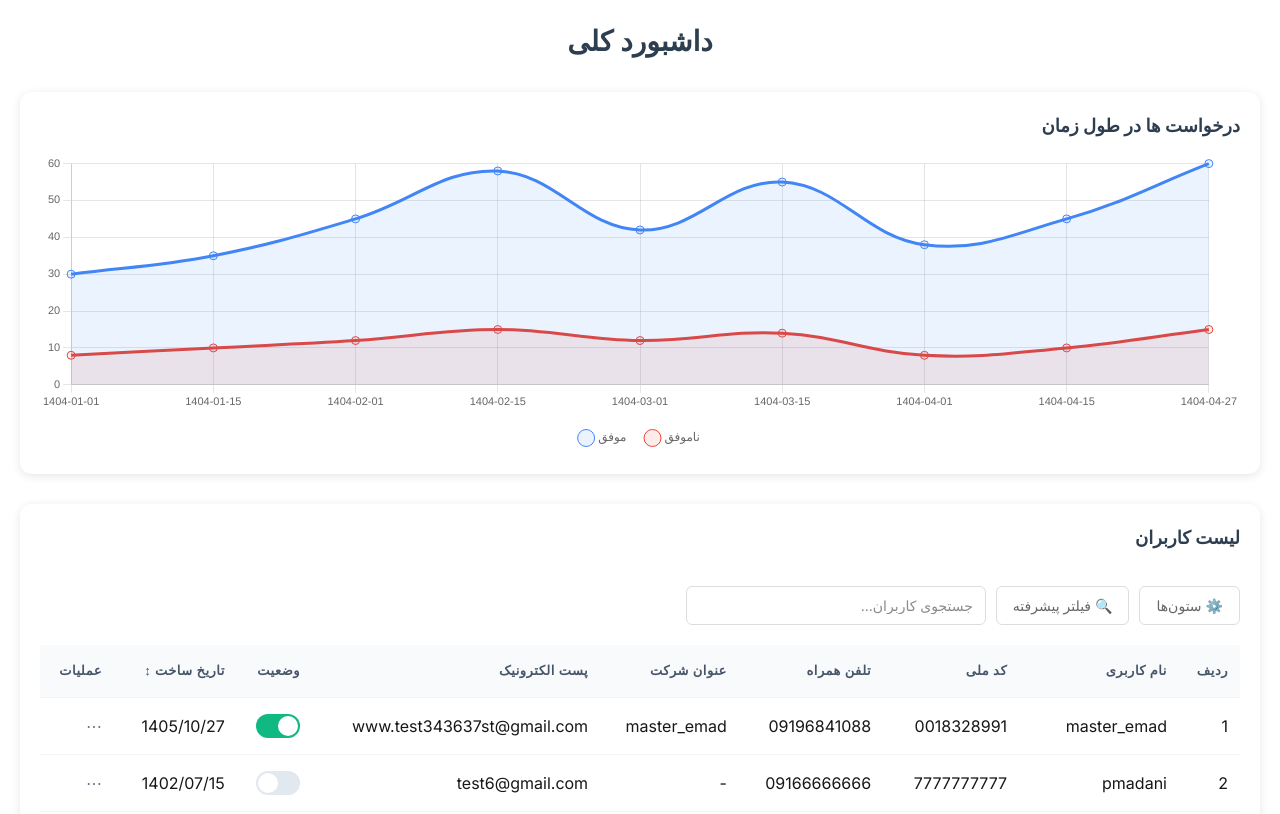
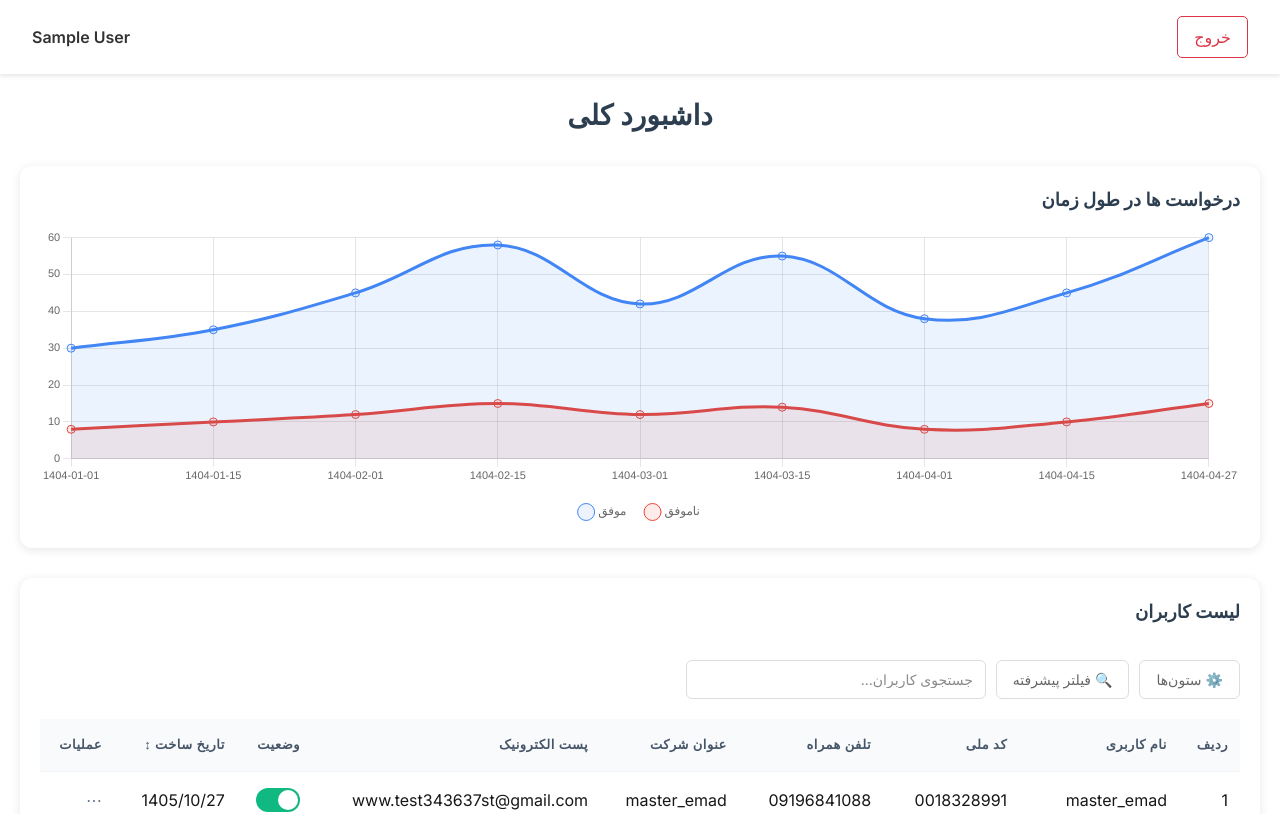
Before and after one commit to ahangar-79/persian-service-tracker, a Next.js app: page /u-dashboard in a window 1280 px wide. Shown: the top 814 px of the page. Built offline with nearby package versions, Linux system fonts and the light colour scheme; no server answers; sample sign-in values are in the browser's storage.

Commit message:
add navbar for authenticated user

```diff
--- a/src/app/(user)/layout.tsx
+++ b/src/app/(user)/layout.tsx
@@ -2,6 +2,7 @@
 import { useSession } from "next-auth/react";
 import { redirect } from "next/navigation";
 import { ReactNode } from "react";
+import Navbar from "@/components/Navbar";
 
 export default function UserLayout({ children }: { children: ReactNode }) {
     const { data: session, status } = useSession();
@@ -16,8 +17,7 @@ export default function UserLayout({ children }: { children: ReactNode }) {
 
     return (
         <div>
-            {/* <h1>User Layout (Dashboard)</h1> */}
-            {/* Sidebar and Navbar would go here */}
+            <Navbar />
             <main>{children}</main>
         </div>
     );
--- /dev/null
+++ b/src/components/Navbar.module.css
@@ -0,0 +1,29 @@
+.navbar {
+  display: flex;
+  justify-content: space-between;
+  align-items: center;
+  padding: 1rem 2rem;
+  background-color: #ffffff;
+  box-shadow: 0 2px 4px rgba(0, 0, 0, 0.1);
+  color: #333;
+}
+
+.username {
+  font-weight: 600;
+}
+
+.logoutButton {
+  padding: 0.5rem 1rem;
+  background-color: transparent;
+  color: #dc3545;
+  border: 1px solid #dc3545;
+  border-radius: 5px;
+  cursor: pointer;
+  font-weight: 500;
+  transition: all 0.2s ease-in-out;
+}
+
+.logoutButton:hover {
+  background-color: #dc3545;
+  color: #ffffff;
+}
--- /dev/null
+++ b/src/components/Navbar.tsx
@@ -0,0 +1,22 @@
+"use client";
+
+import { useSession, signOut } from "next-auth/react";
+import styles from "./Navbar.module.css";
+
+export default function Navbar() {
+    const { data: session } = useSession();
+
+    return (
+        <nav className={styles.navbar}>
+            <button
+                onClick={() => signOut({ callbackUrl: '/auth/signIn' })}
+                className={styles.logoutButton}
+            >
+                خروج
+            </button>
+            {session?.user?.name && (
+                <span className={styles.username}>{session.user.name}</span>
+            )}
+        </nav>
+    );
+}
```
